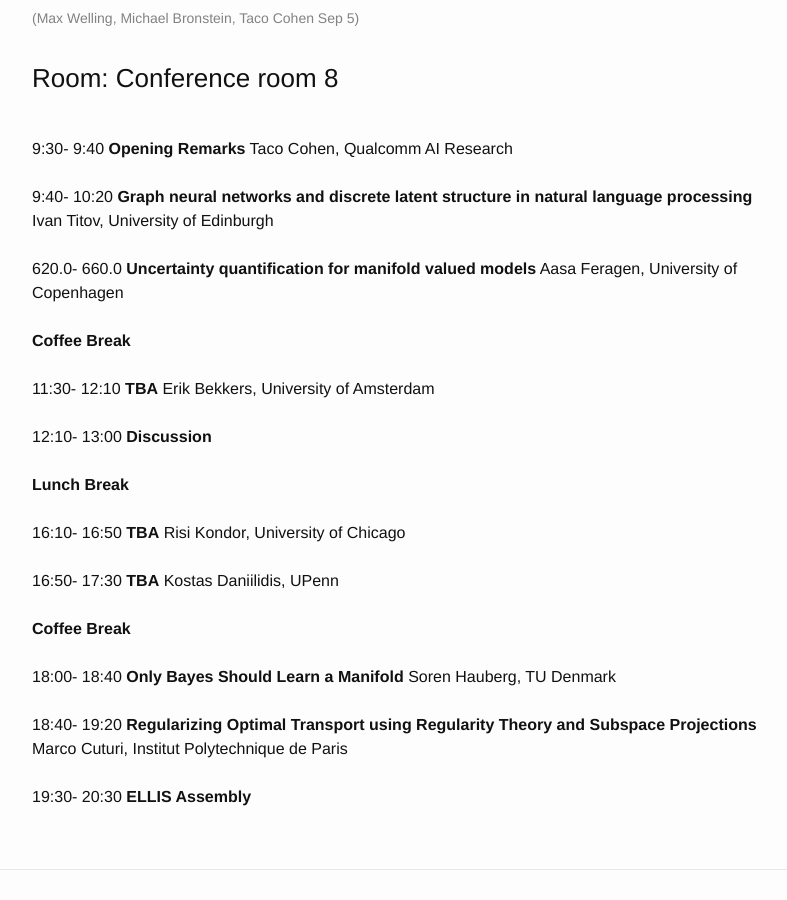
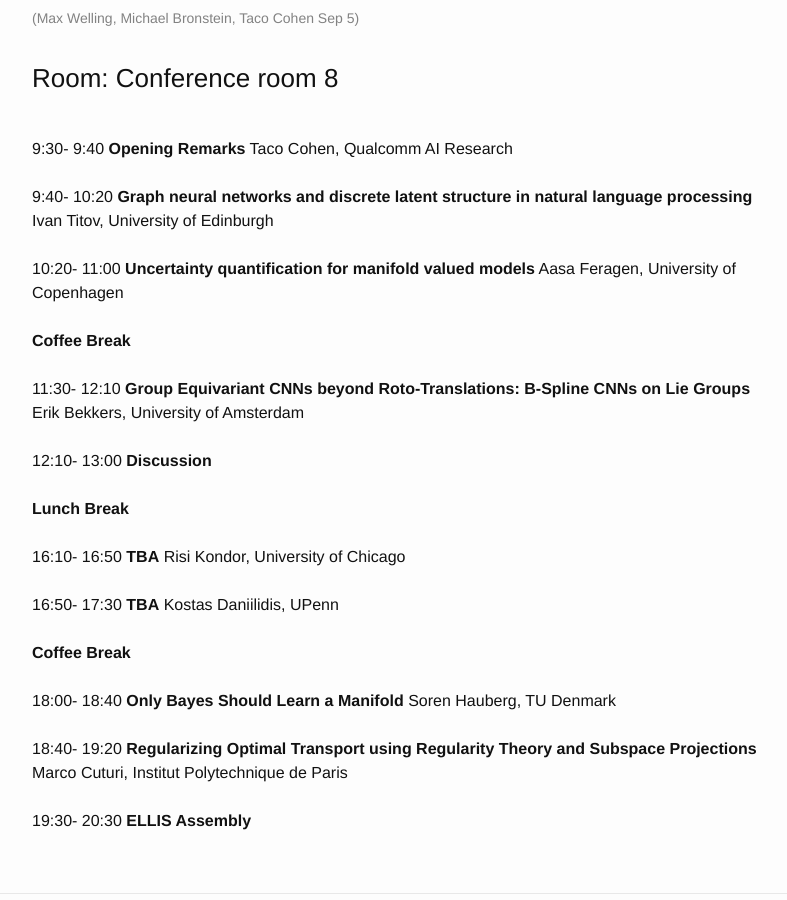
Before and after one commit to dalimeeting/dalimeeting.github.io, a Jekyll site: the page built from _posts/2019-09-05-workshop-05-02.md, in a window 1280 px wide and 900 px high, scrolled down 526 px. Shown: the whole window, without its empty margins (238-1025 px from the left). Built offline with Jekyll 4.4.1, drawn with Linux system fonts in a browser that asks for light colours.

Commit message:
updated geometric dl workshop

```diff
--- a/_posts/2019-09-05-workshop-05-02.md
+++ b/_posts/2019-09-05-workshop-05-02.md
@@ -29,14 +29,14 @@ talks:
     family: Titov
     institute: "University of Edinburgh"
 - title: "Uncertainty quantification for manifold valued models"
-  start: 10:20
-  end: 11:00
+  start: "10:20"
+  end: "11:00"
   author:
   - given: Aasa
     family: Feragen
     institute: "University of Copenhagen"
 - title: "Coffee Break"
-- title: "TBA"
+- title: "Group Equivariant CNNs beyond Roto-Translations: B-Spline CNNs on Lie Groups"
   start: "11:30"
   end: "12:10"
   author:
```
